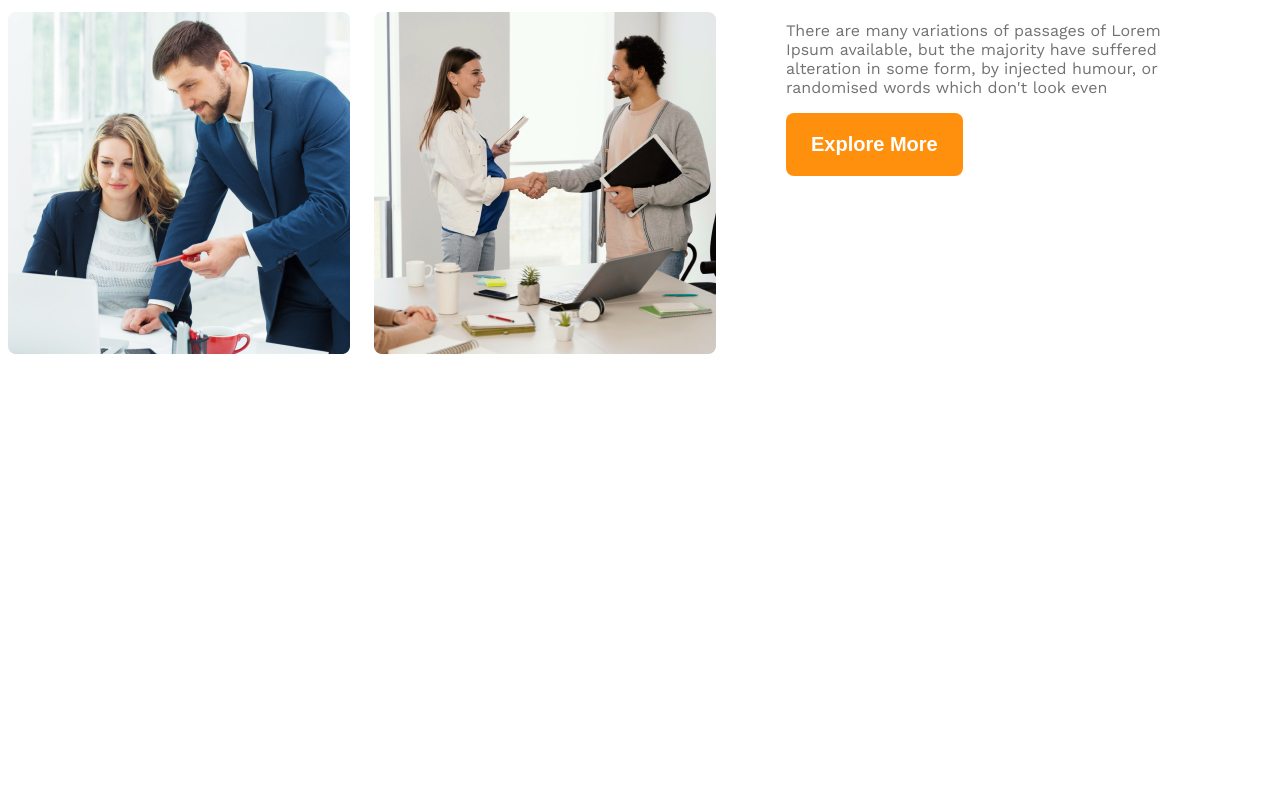
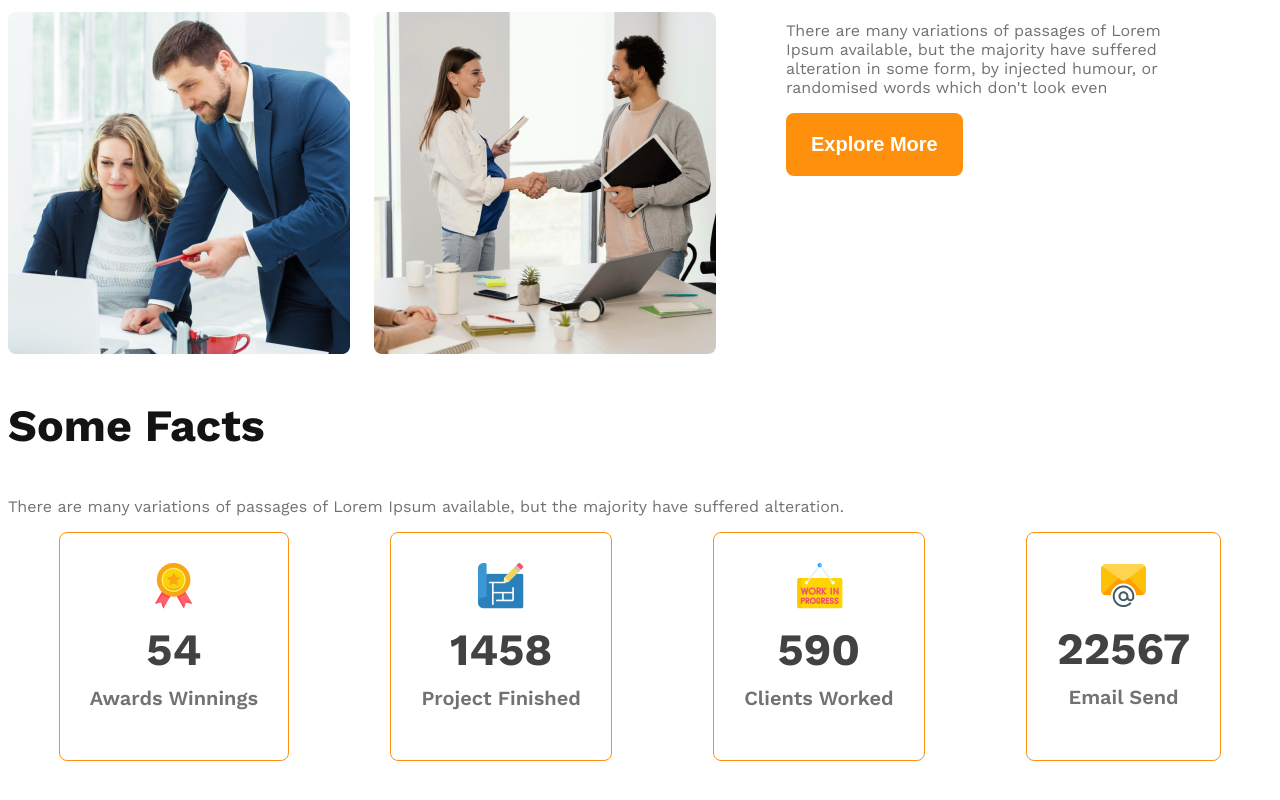
Before and after one commit to Payer62/g3-architects-practice, a plain HTML site: page index.html in a window 1280 px wide. Shown: the part 1434-2234 px from the top of the page. Before the commit the page ends 1858 px from the top, so only its background shows below. Drawn offline with nearby package versions, Linux system fonts and the light colour scheme.

Commit message:
facts added

```diff
--- a/index.html
+++ b/index.html
@@ -12,7 +12,7 @@
 <body>
     <header>
         <nav>
-            <h3 class="nav-title">G3-Architects</h3>
+            <h3 class="section-title">G3-Architects</h3>
             <ul>
                 <li><a href="">Home</a></li>
                 <li><a href="">About</a></li>
@@ -24,7 +24,7 @@
             <div class="banner-content">
                 <h1 class="banner-title">Brand New <br>
                     Group of Architects </h1>
-                <p class="banner-description">There are many variations of passages of Lorem Ipsum available, but the majority have
+                <p class="text-color">There are many variations of passages of Lorem Ipsum available, but the majority have
                     suffered alteration in some form, by injected humour, or randomised words which don't look even</p>
                 <button class="btn-primary">Explore More</button>
             </div>
@@ -32,6 +32,7 @@
         </div>
     </header>
     <main>
+        <!-- teams section -->
         <section>
             <div class="teams-container">
                 <div class="teams-img-container">
@@ -41,9 +42,40 @@
                     <img src="images/team4.png" alt="">
                 </div>
                 <div class="teams-content">
-                    <h3 class="teams-title"><span class="quick-list">Quick list</span> <span class="of-our">of Our</span> <span class="text-teature">Features</span></h3>
-                    <p class="teams-description">There are many variations of passages of Lorem Ipsum available, but the majority have suffered alteration in some form, by injected humour, or randomised words which don't look even</p>
+                    <h3 class="section-title"><span class="quick-list text-color">Quick list</span> <span class="of-our">of Our</span> <span class="text-feature">Features</span></h3>
+                    <p class="text-color">There are many variations of passages of Lorem Ipsum available, but the majority have suffered alteration in some form, by injected humour, or randomised words which don't look even</p>
                     <button class="btn-primary">Explore More</button>
+                </div>
+            </div>
+        </section>
+        <!-- features section -->
+        <section class="features">
+
+        </section>
+        <!-- facts section -->
+        <section class="facts">
+            <h3 class="section-title">Some Facts</h3>
+            <p class="text-color">There are many variations of passages of Lorem Ipsum available, but the majority have suffered alteration.</p>
+            <div class="facts-card-container">
+                <div class="card">
+                    <img src="images/icons/ribon.png" alt="">
+                    <h2 class="card-stats">54</h2>
+                    <p class="card-title text-color">Awards Winnings</p>
+                </div>
+                <div class="card">
+                    <img src="images/icons/projects.png" alt="">
+                    <h2 class="card-stats">1458</h2>
+                    <p class="card-title text-color">Project Finished</p>
+                </div>
+                <div class="card">
+                    <img src="images/icons/customers.png" alt="">
+                    <h2 class="card-stats">590</h2>
+                    <p class="card-title text-color">Clients Worked</p>
+                </div>
+                <div class="card">
+                    <img src="images/icons/email.png" alt="">
+                    <h2 class="card-stats">22567</h2>
+                    <p class="card-title text-color">Email Send</p>
                 </div>
             </div>
         </section>
--- a/styles/style.css
+++ b/styles/style.css
@@ -11,6 +11,15 @@ body{
     font-weight: 600;
     cursor: pointer;
 }
+.text-color{
+    color: #727272;
+}
+.section-title{
+    font-size: 2.8rem;
+    font-weight: 700;
+    color: #131313;
+}
+
 /* header styles */
 header{
     background: rgba(255, 144, 14, 0.10);
@@ -20,11 +29,6 @@ nav{
     display: flex;
     justify-content: space-between;
     align-items: center;
-}
-.nav-title{
-    font-size: 2.8rem;
-    font-weight: 700;
-    color: #131313;
 }
 nav ul{
     display: flex;
@@ -50,9 +54,6 @@ nav ul li a{
     font-weight: 700;
     color: #131313;
 }
-.banner-description{
-    color: #727272;
-}
 .banner img{
     width: 100%;
     margin-top: 20px;
@@ -77,26 +78,40 @@ main{
     padding-left: 70px;
     padding-right: 70px;
 }
-.teams-title{
-    font-size: 2.8rem;
-}
-.teams-title .quick-list{
-    color: #727272;
+.quick-list{
     font-weight: 500;
 }
-.teams-title .of-our{
+.of-our{
     font-weight: 700;
     color: #131313;
 }
-.teams-title .text-teature{
+.text-feature{
     color: #FF900E;
     font-weight: 700;
 }
-.teams-description{
-    color: #727272;
-    font-weight: 400;
+
+/* facts styles */
+.facts-card-container{
+    display: flex;
+    justify-content: space-around;
 }
-
+.facts-card-container .card{
+    border-radius: 8px;
+    border: 1px solid #FF900E;
+    text-align: center;
+    padding: 30px;
+}
+.facts-card-container .card-stats{
+    font-size: 2.8rem;
+    color: #424242;
+    margin-top: 10px;
+    margin-bottom: 10px;
+}
+.facts-card-container .card-title{
+    font-size: 1.25rem;
+    font-weight: 600;
+    margin-top: 0;
+}
 /* responsive styles */
 
 /* mobile device */
```
